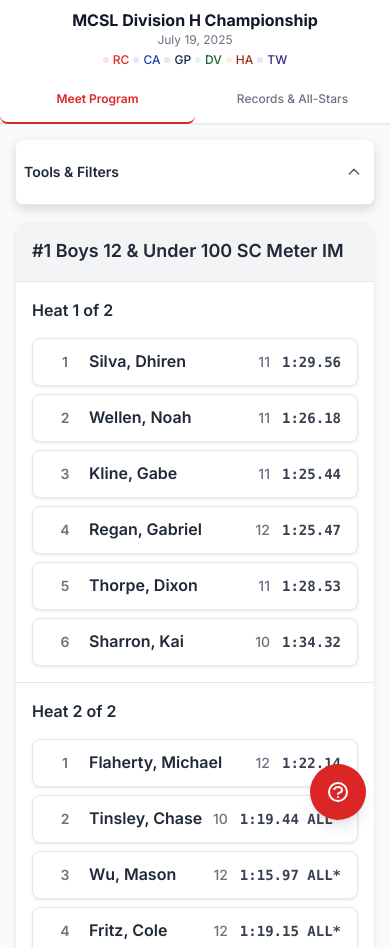
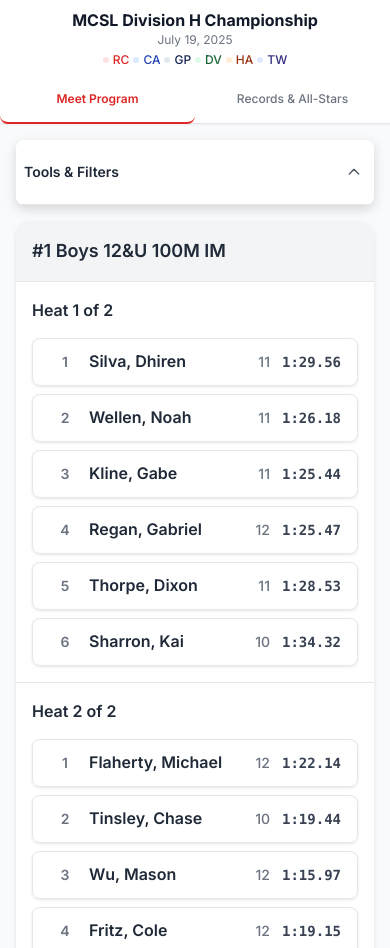
Before and after one commit to nate-d-olson/fins20250719, a plain HTML site: page index.html in a window 390 px wide. Shown: the top 948 px of the page. Drawn offline with nearby package versions, Linux system fonts and the light colour scheme.

Commit message:
Implement mobile usability improvements
- Shortened event names in headers and dropdowns
- Removed 'ALL*' from seed times
- Removed the floating help button for a cleaner UI

```diff
--- a/index.html
+++ b/index.html
@@ -428,10 +428,12 @@
         </div>
     </div>
 
-    <!-- Help FAB -->
+    <!-- Help FAB - Removed for cleaner mobile UI -->
+    <!--
     <button onclick="toggleTeamKeyModal()" class="fixed bottom-6 right-6 bg-red-600 text-white rounded-full p-4 shadow-lg hover:bg-red-700 focus:outline-none focus:ring-2 focus:ring-red-500 focus:ring-offset-2 z-30 touch-manipulation">
         <svg class="w-6 h-6" fill="none" stroke="currentColor" viewBox="0 0 24 24" xmlns="http://www.w3.org/2000/svg"><path stroke-linecap="round" stroke-linejoin="round" stroke-width="2" d="M8.228 9c.549-1.165 2.03-2 3.772-2 2.21 0 4 1.343 4 3 0 1.4-1.278 2.575-3.006 2.907-.542.104-.994.54-.994 1.093m0 3h.01M21 12a9 9 0 11-18 0 9 9 0 0118 0z"></path></svg>
     </button>
+    -->
 
 <script src="meetData.js"></script>
 <script>
@@ -482,7 +484,7 @@
 
             const eventHeader = document.createElement('div');
             eventHeader.className = 'event-header bg-gray-100 p-4 border-b border-gray-200';
-            eventHeader.innerHTML = `<h2 class="text-lg font-semibold text-gray-800">#${event.eventNumber} ${event.eventName}</h2>`;
+            eventHeader.innerHTML = `<h2 class="text-lg font-semibold text-gray-800">#${event.eventNumber} ${shortenEventName(event.eventName)}</h2>`;
             eventElement.appendChild(eventHeader);
 
             const heatsContainer = document.createElement('div');
@@ -516,7 +518,7 @@
                         <div class="swimmer-name md:col-span-7 font-semibold ${colors.textColor} text-base md:text-sm">${swimmer.name}</div>
                         <div class="swimmer-details md:contents">
                             <div data-col="age" class="md:col-span-2 md:text-right font-medium text-gray-600 text-sm">${swimmer.age}</div>
-                            <div data-col="seed" class="md:col-span-2 md:text-right font-mono font-semibold text-gray-700 text-sm">${swimmer.seedTime}</div>
+                            <div data-col="seed" class="md:col-span-2 md:text-right font-mono font-semibold text-gray-700 text-sm">${swimmer.seedTime.replace(' ALL*', '')}</div>
                         </div>
                     `;
                     table.appendChild(swimmerRow);
@@ -529,11 +531,19 @@
 
             const option = document.createElement('option');
             option.value = event.eventNumber;
-            option.textContent = `#${event.eventNumber} ${event.eventName}`;
+            option.textContent = `#${event.eventNumber} ${shortenEventName(event.eventName)}`;
             eventJump.appendChild(option);
         });
         updateColumnVisibility();
         updateView();
+    }
+
+    function shortenEventName(name) {
+        return name
+            .replace(/ & /g, '&')
+            .replace(/Under/g, 'U')
+            .replace(/ SC/g, '')
+            .replace(/ Meter/g, 'M');
     }
 
     function populateRecords() {
@@ -543,7 +553,7 @@
             if (!event.records || event.records.length === 0) return;
             const card = document.createElement('div');
             card.className = 'bg-white rounded-xl shadow-md overflow-hidden';
-            card.innerHTML = `<h3 class="text-lg font-semibold p-4 bg-gray-100 border-b">#${event.eventNumber} ${event.eventName}</h3>`;
+            card.innerHTML = `<h3 class="text-lg font-semibold p-4 bg-gray-100 border-b">#${event.eventNumber} ${shortenEventName(event.eventName)}</h3>`;
             const tableContainer = document.createElement('div');
             tableContainer.className = 'p-4 overflow-x-auto';
             const table = document.createElement('table');
@@ -555,7 +565,7 @@
                 const isAllStar = record.type.includes('ALL*');
                 row.className = isAllStar ? 'font-bold bg-red-50' : '';
                 row.innerHTML = `
-                    <td class="py-3 pr-3 font-medium ${isAllStar ? 'text-red-700' : 'text-gray-600'}">${record.type}</td>
+                    <td class="py-3 pr-3 font-medium ${isAllStar ? 'text-red-700' : 'text-gray-600'}">${record.type.replace(' ALL*', '')}</td>
                     <td class="py-3 px-3 font-mono font-semibold ${isAllStar ? 'text-red-800' : 'text-gray-900'}">${record.time}</td>
                     <td class="py-3 pl-3 text-gray-700">${record.swimmer || ''}</td>
                     <td class="py-3 pl-3 text-gray-500 text-right">${record.date || ''}</td>
```
